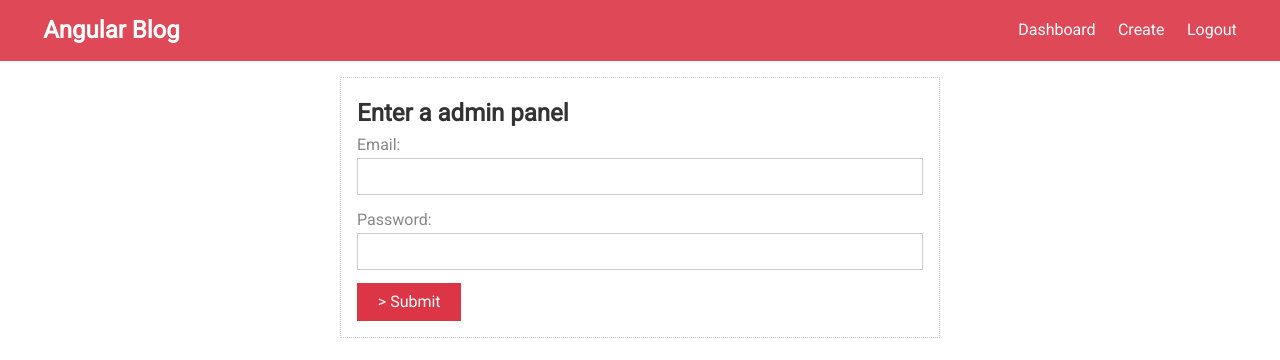
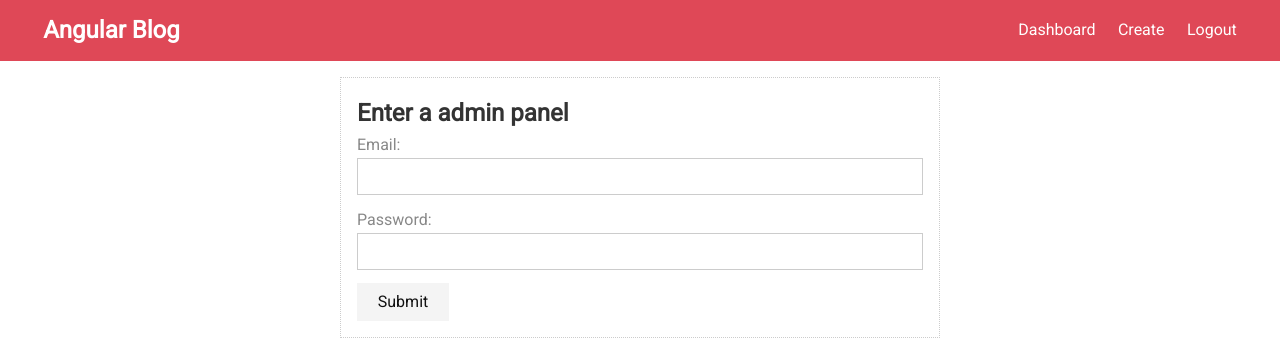
Before and after one commit to daniakutsev/udemy-angular-blog, an Angular app: page /admin/login in a window 1280 px wide. Shown: the top 360 px of the page. Built offline with nearby package versions, Linux system fonts and the light colour scheme.

Commit message:
137 enter page. part 2

```diff
--- a/src/app/admin/login-page/login-page.component.html
+++ b/src/app/admin/login-page/login-page.component.html
@@ -39,7 +39,7 @@
       </small>
 
       <small *ngIf="form.get('password')?.errors?.['minLength']">
-        Min length is {{form.get('password')?.errors!['minLength']}}
+        Min length is {{form.get('password')?.errors?.['minLength']}}
       </small>
 
     </div>
@@ -47,8 +47,8 @@
 
   <button
     type="submit"
-    class="btn btn-primary">
-<!--    [disabled]="form.invalid"-->
+    class="btn btn-primary"
+    [disabled]="form.invalid"
   >
   Submit
   </button>
--- a/src/app/admin/login-page/login-page.component.ts
+++ b/src/app/admin/login-page/login-page.component.ts
@@ -31,8 +31,6 @@ export class LoginPageComponent implements OnInit {
 
   submit() {
 
-    // @ts-ignore
-     console.log(this.form.get('password').errors.minlength.requiredLength)
     console.log(this.form)
     if (this.form.invalid) {
       return
```
